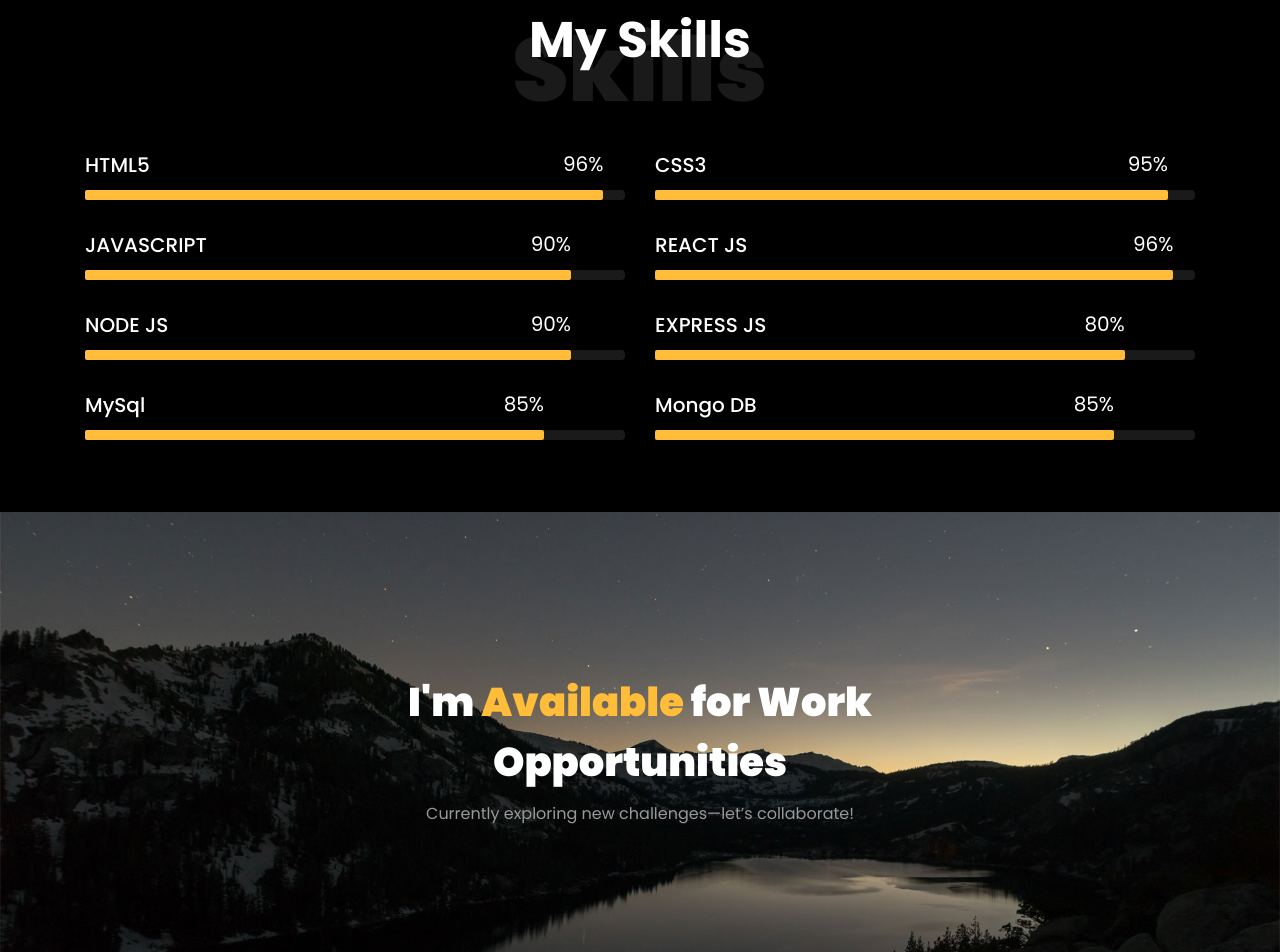
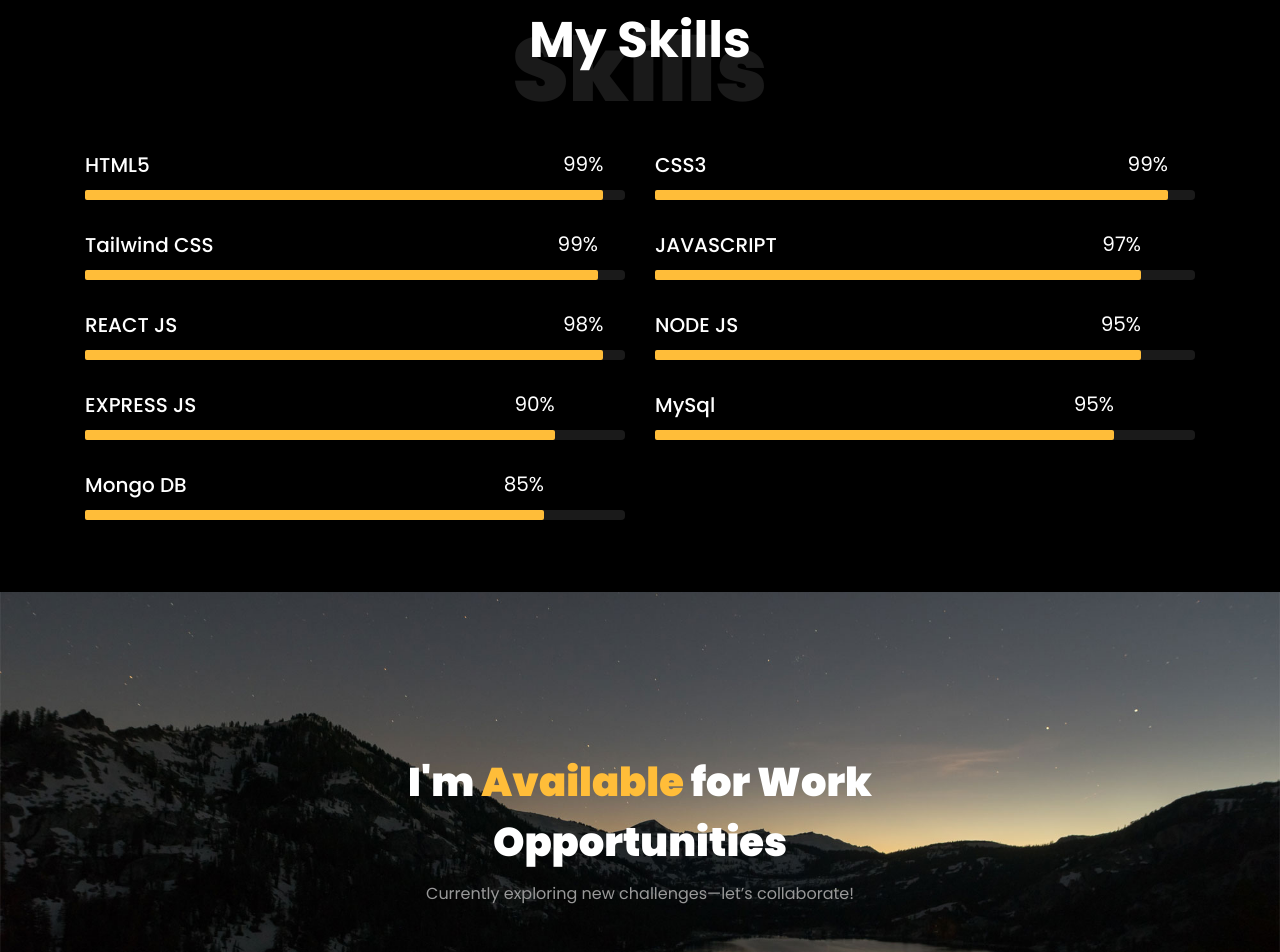
Before and after one commit to gokulnathsr/Gokulnath_PortFolio, a website: page public/index.html in a window 1280 px wide. Shown: the part 4015-4967 px from the top of the page. Drawn offline with nearby package versions, Linux system fonts and the light colour scheme; files that its build step writes are made by us from their sources; files whose address does not match are found by name.

Commit message:
Skill  changes

```diff
--- a/public/index.html
+++ b/public/index.html
@@ -359,7 +359,7 @@
                   aria-valuemax="100"
                   style="width: 96%"
                 >
-                  <span>96%</span>
+                  <span>99%</span>
                 </div>
               </div>
             </div>
@@ -376,7 +376,24 @@
                   aria-valuemax="100"
                   style="width: 95%"
                 >
-                  <span>95%</span>
+                  <span>99%</span>
+                </div>
+              </div>
+            </div>
+          </div>
+          <div class="col-md-6 animate-box">
+            <div class="progress-wrap ftco-animate">
+              <h3>Tailwind CSS</h3>
+              <div class="progress">
+                <div
+                  class="progress-bar color-2"
+                  role="progressbar"
+                  aria-valuenow="85"
+                  aria-valuemin="0"
+                  aria-valuemax="100"
+                  style="width: 95%"
+                >
+                  <span>99%</span>
                 </div>
               </div>
             </div>
@@ -393,7 +410,7 @@
                   aria-valuemax="100"
                   style="width: 90%"
                 >
-                  <span>90%</span>
+                  <span>97%</span>
                 </div>
               </div>
             </div>
@@ -410,7 +427,7 @@
                   aria-valuemax="100"
                   style="width: 96%"
                 >
-                  <span>96%</span>
+                  <span>98%</span>
                 </div>
               </div>
             </div>
@@ -427,7 +444,7 @@
                   aria-valuemax="100"
                   style="width: 90%"
                 >
-                  <span>90%</span>
+                  <span>95%</span>
                 </div>
               </div>
             </div>
@@ -444,7 +461,7 @@
                   aria-valuemax="100"
                   style="width: 87%"
                 >
-                  <span>80%</span>
+                  <span>90%</span>
                 </div>
               </div>
             </div>
@@ -461,7 +478,7 @@
                   aria-valuemax="100"
                   style="width: 85%"
                 >
-                  <span>85%</span>
+                  <span>95%</span>
                 </div>
               </div>
             </div>
```
